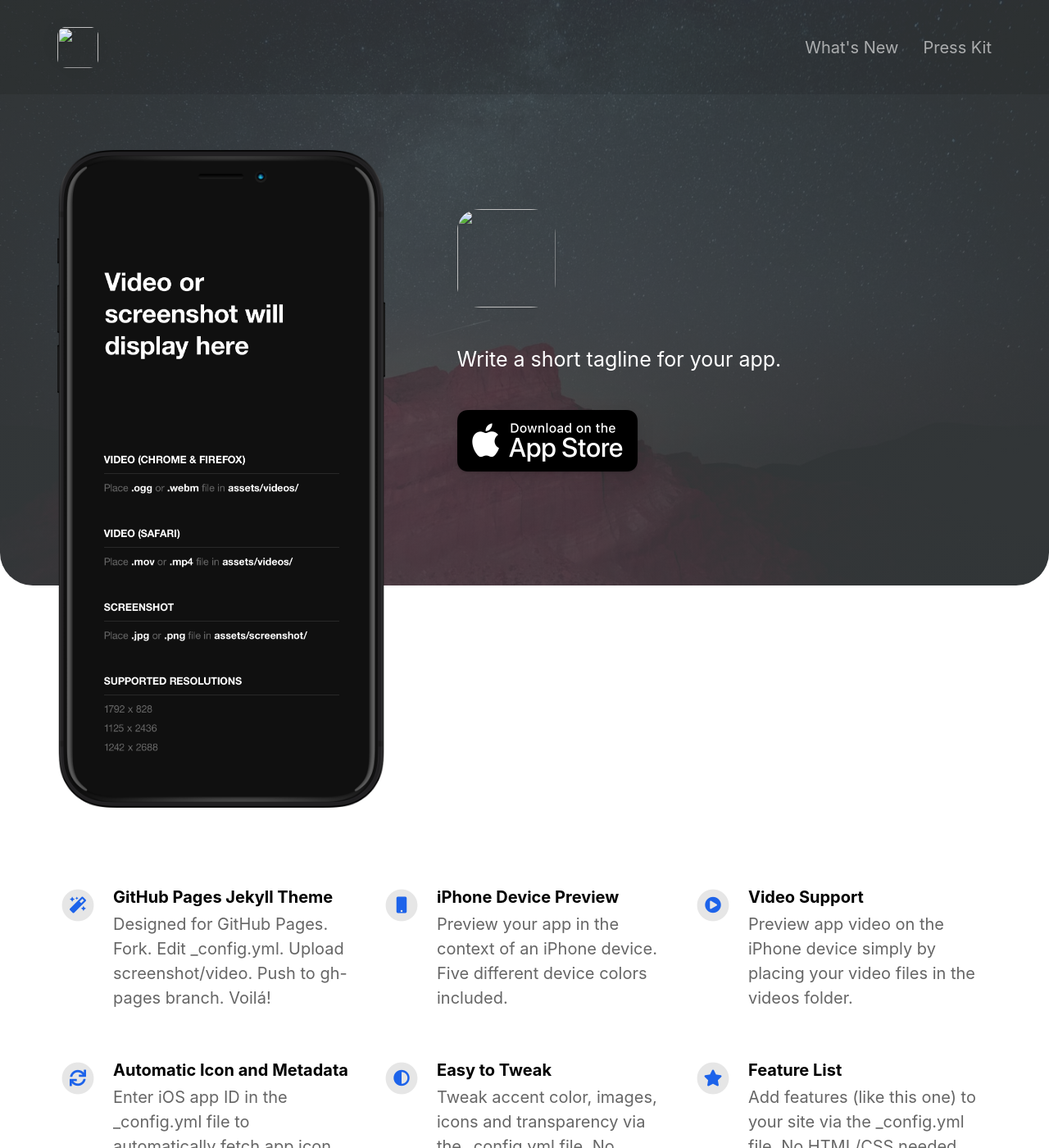
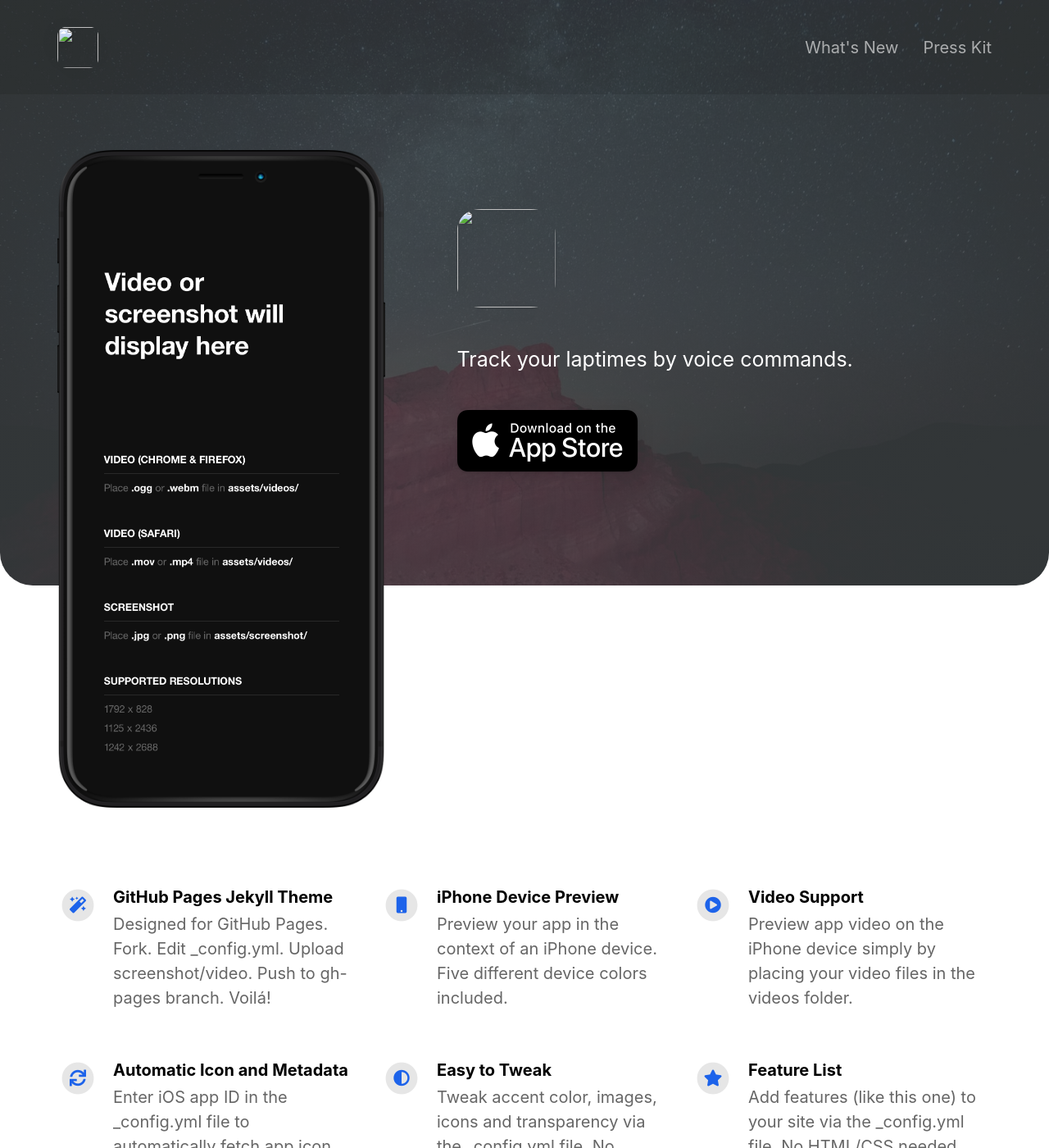
Before and after one commit to MatsWiese/laptimerpage, a Jekyll site: the page built from index.html, in a window 1280 px wide and 1400 px high. Shown: the whole window at 82% size. Built offline with Jekyll 4.4.1, drawn with Linux system fonts in a browser that asks for light colours; nearby versions of some CDN libraries; some of the changed text lies outside the part shown.

Commit message:
Update app details and contact information

```diff
--- a/_config.yml
+++ b/_config.yml
@@ -3,35 +3,35 @@ page_title                                :
 
 # App Info
 ios_app_id                                : 6751469529                                # Required. Enter iOS app ID to automatically populate name, price and icons (e.g. 718043190).
-ios_app_country                           : us                                        # Required outside USA. Enter 2 letter country code as in https://en.wikipedia.org/wiki/ISO_3166-1_alpha-2
+ios_app_country                           : de                                        # Required outside USA. Enter 2 letter country code as in https://en.wikipedia.org/wiki/ISO_3166-1_alpha-2
 
 appstore_link                             :                                           # Automatically populates if not set and if iOS app ID is set. Otherwise enter manually.
 playstore_link                            :                                           # Enter Google Play Store URL.
-presskit_download_link                    : https://emilbaehr.com                                          # Enter a link to downloadable file or (e.g. public Dropbox link to a .zip file).
+presskit_download_link                    : https://matswiese.app                                          # Enter a link to downloadable file or (e.g. public Dropbox link to a .zip file).
                                                                                       # Or upload your press kit file to assets and set path accordingly (e.g. "assets/your_press_kit.zip").
 
 app_icon                                  : # assets/appicon.png                      # Automatically populates if not set and if iOS app ID is set.  Otherwise enter path to icon file manually.
 app_name                                  :                                           # Automatically populates if not set and if iOS app ID is set.  Otherwise enter manually.
 app_price                                 :                                           # Automatically populates if not set and if iOS app ID is set.  Otherwise enter manually.
-app_description                           : Write a short tagline for your app.
+app_description                           : Track your laptimes by voice commands.
 
 enable_smart_app_banner                   : true                                      # Set to true to show a smart app banner at top of page on mobile devices.
 
 
 
 # Information About Yourself
-your_name                                 : Emil Baehr
-your_link                                 : https://emilbaehr.com
-your_city                                 : Copenhagen
-email_address                             : emil.baehr@gmail.com
+your_name                                 : Mats Wiese
+your_link                                 : https://matswiese.app
+your_city                                 : Bad Säckingen
+email_address                             : handsfreelaptimer@gmail.com
 linkedin_username                         :
 linkedin_company                          :
 facebook_username                         :
-instagram_username                        : ebaehr
-twitter_username                          : ebaehr
-github_username                           : emilbaehr
-youtube_username                          :
-mastodon_link                             : https://mastodon.social/@ebaehr
+instagram_username                        :
+twitter_username                          :
+github_username                           : matswiese
+youtube_username                          : stammix
+mastodon_link                             :
 
 
 
```
